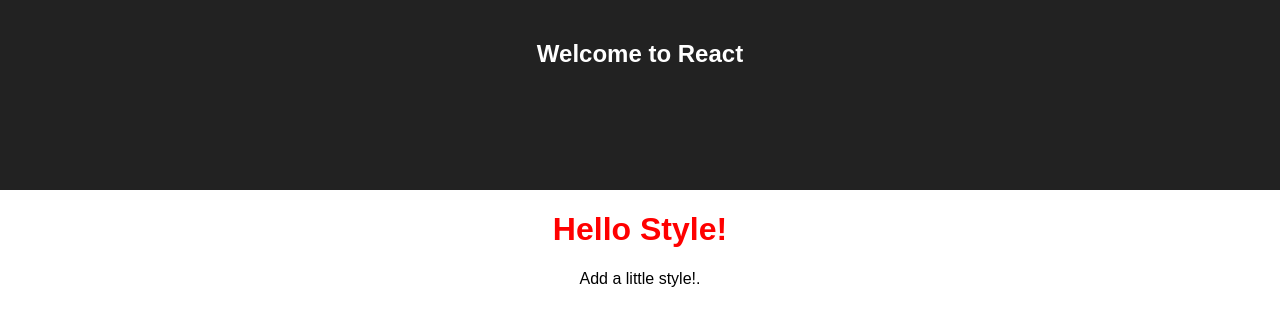
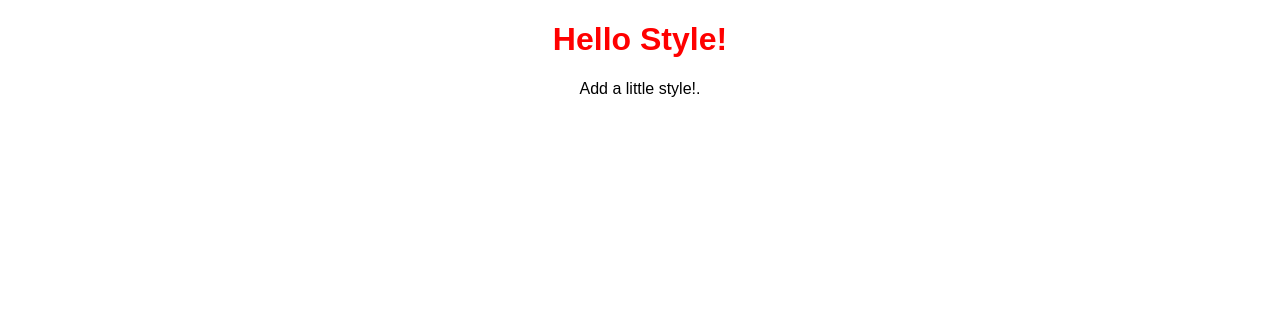
Before and after one commit to louisevdb84/art, a React (Create React App) app in the folder art/: page / in a window 1280 px wide. Shown: the top 326 px of the page. Built offline with nearby package versions, Linux system fonts and the light colour scheme.

Commit message:
changes to app

```diff
--- a/art/src/App.js
+++ b/art/src/App.js
@@ -6,9 +6,6 @@ class App extends Component {
   render() {
     return (
       <div className="App">
-        <div className="App-header">
-          <h2>Welcome to React</h2>
-        </div>
         <HomePage></HomePage>
       </div>
     );
```
